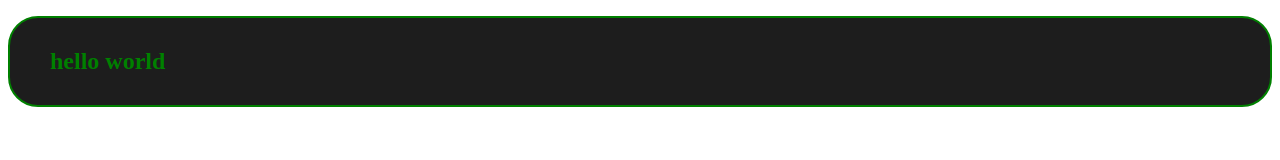
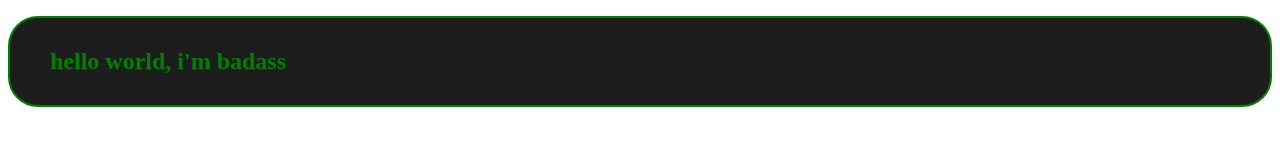
Before and after one commit to Thatboycalledolar/tutorial-1, a plain HTML site: page index.html in a window 1280 px wide. Drawn offline with Linux system fonts and the light colour scheme.

Commit message:
updated text

```diff
--- a/index.html
+++ b/index.html
@@ -7,6 +7,6 @@
   <link rel="stylesheet" href="styles.css">
 </head>
 <body>
-  <h1>hello world</h1>
+  <h1>hello world, i'm badass</h1>
 </body>
 </html>
```
